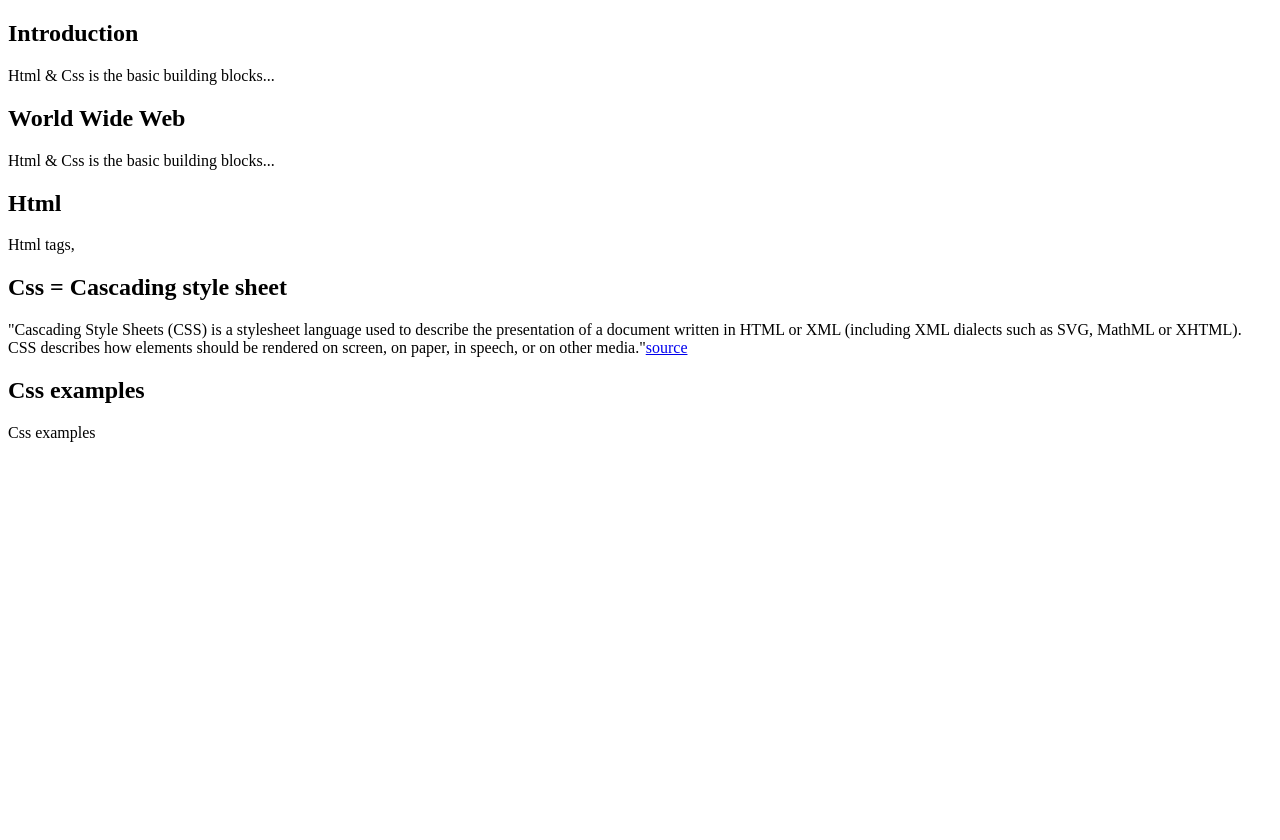
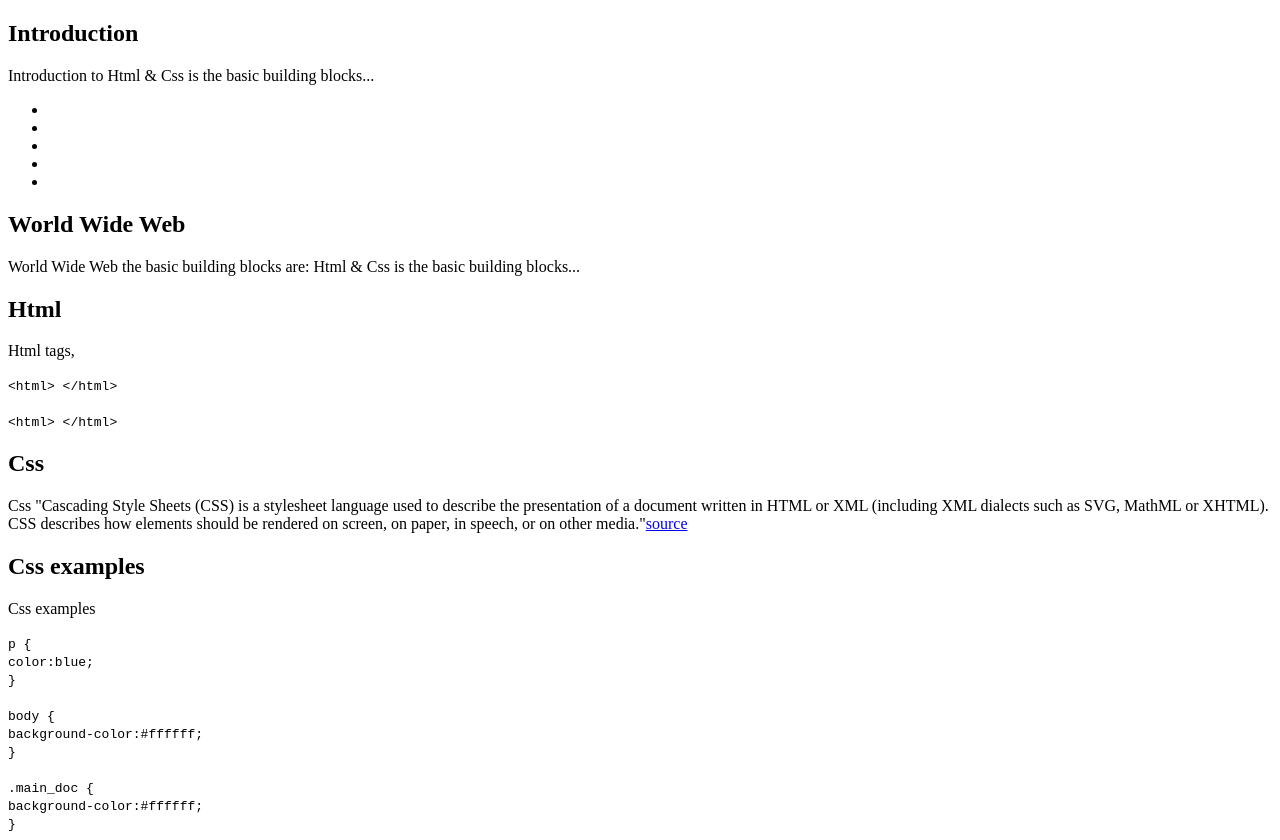
Before and after one commit to mrAbdhas/technical-documentation-page, a plain HTML site: page index.html in a window 1280 px wide. Before the commit the page ends 800 px from the top, so only its background shows below. Drawn offline with Linux system fonts and the light colour scheme.

Commit message:
userStories 4 -7
userStories 4-7 implemented, and teste 7-11 passed

```diff
--- a/index.html
+++ b/index.html
@@ -9,43 +9,92 @@
     </head>
     <body>
         <main id="main-doc">
-            <section class="main-section">
+            <section class="main-section" id="introduction">
                 <header>
                     <h1>Introduction</h1>
-                    <p>Html & Css is the basic building blocks...</p>
                 </header>
-            </section>
-
-            <section class="main-section">
-                <header>
-                    <h1>World Wide Web</h1>
-                    <p>Html & Css is the basic building blocks...</p>
-                </header>
+                    <p>Introduction to Html & Css is the basic building blocks...</p>
+                    <p></p>
+                <ul>
+                    <li></li>
+                    <li></li>
+                    <li></li>
+                    <li></li>
+                    <li></li>
+                </ul>
 
             </section>
 
-            <section class="main-section">
+            <section class="main-section" id="world_wide_web">
+                <header>
+                    <h1>World Wide Web</h1>
+                </header>
+                    <p>World Wide Web the basic building blocks are: Html & Css is the basic building blocks...</p>
+                    <p></p>
+
+            </section>
+
+            <section class="main-section" id="html">
                 <header>
                     <h1>Html</h1>
+                </header>
                     <p>Html tags,  </p>
-                </header>
+                    <p></p>
+                    <code>
+                        &lt;html&gt; &lt;/html&gt;
+                    </code>
+                    <br> <br>
+                    <code>
+                        &lt;html&gt; &lt;/html&gt;
+                    </code>
+
+
             </section>
 
-            <section class="main-section">
+            <section class="main-section" id="css">
                 <header>
-                    <h1>Css = Cascading style sheet </h1>
-                    <p>"Cascading Style Sheets (CSS) is a stylesheet
+                    <h1>Css</h1>
+                </header>
+                    <p>Css "Cascading Style Sheets (CSS) is a stylesheet
                         language used to describe the presentation of
                         a document written in HTML or XML
                         (including XML dialects such as SVG, MathML or XHTML).
                          CSS describes how elements should be rendered on screen,
-                         on paper, in speech, or on other media."<a href="https://developer.mozilla.org/en-US/docs/Web/CSS">source</a>  </p>
-                </header>
+                         on paper, in speech, or on other media."<a href="https://developer.mozilla.org/en-US/docs/Web/CSS">source</a>
+                    </p>
+                    <p></p>
+
             </section>
 
-            <section class="main-section">
-                <h1>Css examples</h1>
-                <p>Css examples</p>
+            <section class="main-section" id="css_examples">
+                <header>
+                    <h1>Css examples</h1>
+                </header>
+                    <p>Css examples</p>
+                    <p></p>
+
+                    <code>
+                        p { <br>
+                            color:blue; <br>
+                        }
+                    </code>
+                        <br>
+                        <br>
+                    <code>
+                        body { <br>
+                            background-color:#ffffff; <br>
+                        }
+                    </code>
+                        <br>
+                        <br>
+                    <code>
+                        .main_doc { <br>
+                            background-color:#ffffff; <br>
+                        }
+                    </code>
+
+
+
             </section>
 
         </main>
```
